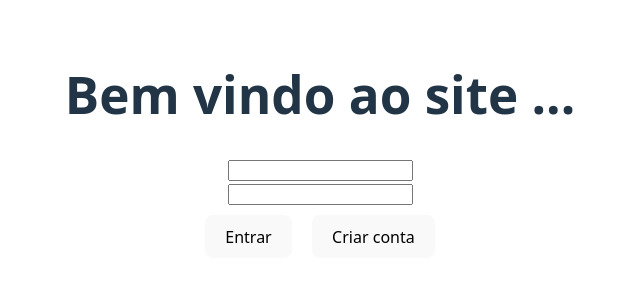
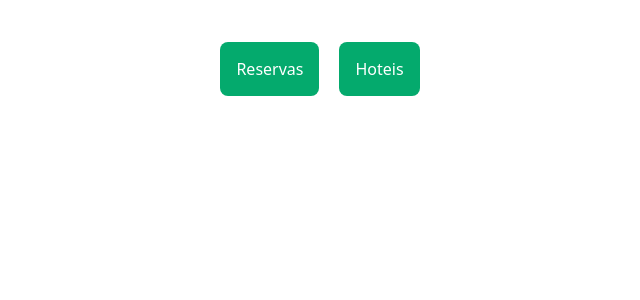
Before and after one commit to LeoKondii/BackEnd-2, a React (Vite) app: page /login in a window 1280 px wide. Shown: the top 300 px of the page, without its empty margins (320-960 px from the left). Built offline with nearby package versions, Linux system fonts and the light colour scheme.

Commit message:
React part 2

```diff
--- a/Models/Cliente.js
+++ b/Models/Cliente.js
@@ -19,6 +19,10 @@ module.exports = (sequelize, Sequelize) => {
         unique: true,
         allowNull: false
     },
+    tipoCliente: {
+        type: Sequelize.ENUM('Admin','Cliente'),
+        defaultValue: 'Cliente'
+    }
   });
   return Cliente;
 }
--- a/package.json
+++ b/package.json
@@ -11,7 +11,8 @@
   },
   "dependencies": {
     "react": "^19.2.0",
-    "react-dom": "^19.2.0"
+    "react-dom": "^19.2.0",
+    "react-router-dom": "^7.10.0"
   },
   "devDependencies": {
     "@eslint/js": "^9.39.1",
--- a/src/App.jsx
+++ b/src/App.jsx
@@ -1,19 +1,21 @@
 import './App.css'
 import './index.css'
-import Coleta from './assets/Componentes/Coleta'
+import TelaInicial from './assets/Componentes/Views/TelaInicial.jsx'
 import TelaCadastro from './assets/Componentes/Views/TelaCadastro.jsx'
+import TelaLogin from './assets/Componentes/Views/TelaLogin.jsx'
+import {BrowserRouter as Router, Route, Routes, Link} from 'react-router-dom'
 
 function App() {
   return (
     <>
       <div>
-        <h1>Bem vindo ao site ...</h1>
-      </div>
-      <Coleta nome="Usuário" dados="text"/>
-      <Coleta nome="Senha" dados="password"/>
-      <div>
-      <button className="button" onClick={() => alert('Redirecionando...')}>Entrar</button>
-      <button className="button" onClick={<TelaCadastro />}>Criar conta</button>
+      <Router>
+        <Routes>
+          <Route path='/' element={<TelaInicial />} />
+          <Route path='/cadastro' element={<TelaCadastro />} />
+          <Route path='/login' element={<TelaLogin />} />
+        </Routes>
+      </Router>
       </div>
     </>
   )
--- a/src/assets/Componentes/Views/TelaCadastro.jsx
+++ b/src/assets/Componentes/Views/TelaCadastro.jsx
@@ -1,7 +1,9 @@
 import Coleta from '../Coleta.jsx'
 import '../../../index.css'
+import { useNavigate } from 'react-router-dom';
 
 function TelaCadastro() {
+    const navigate = useNavigate();
     return (
     <>
         <div>
@@ -12,7 +14,7 @@ function TelaCadastro() {
         <Coleta nome="Email" dados="email"/>
         <div>
         <button className="button" onClick={() => alert('Redirecionando...')}>Concluir</button>
-        <button className="button" onClick={() => alert('Redirecionando...')}>Retornar</button>
+        <button className="button" onClick={() => navigate('/')}>Retornar</button>
         </div>
     </>)
     }
--- a/src/assets/Componentes/Views/TelaInicial.jsx
+++ b/src/assets/Componentes/Views/TelaInicial.jsx
@@ -1,7 +1,10 @@
 import Coleta from '../Coleta.jsx'
 import '../../../index.css'
+import { useNavigate } from 'react-router-dom';
+
 
 function TelaInicial() {
+    const navigate = useNavigate();
     return (
     <>
         <div>
@@ -9,10 +12,9 @@ function TelaInicial() {
         </div>
         <Coleta nome="Nome" dados="text"/>
         <Coleta nome="Senha" dados="password"/>
-        <Coleta nome="Email" dados="email"/>
         <div>
-        <button className="button" onClick={() => alert('Redirecionando...')}>Concluir</button>
-        <button className="button" onClick={() => alert('Redirecionando...')}>Retornar</button>
+        <button className="button" onClick={() => navigate('/login')}>Concluir</button>
+        <button className="button" onClick={() => navigate('/cadastro')}>Cadastrar</button>
         </div>
     </>)
     }
--- /dev/null
+++ b/src/assets/Componentes/Views/TelaLogin.jsx
@@ -0,0 +1,37 @@
+import '../../../index.css'
+import { useNavigate } from 'react-router-dom';
+
+function TelaLogin() {
+    const navigate = useNavigate();
+    return (
+    <>
+        <div>
+            <script>
+            if(user.tipoCliente == 'Admin'){
+            <div class='dropdown'>
+                <button class="dropbtn">Clientes</button>
+                <div class="dropdown-content">
+                    <a href="#">Adicionar</a>
+                    <a href="#">Listar</a>
+                </div>
+            </div>
+}
+            </script>
+            <div class='dropdown'>
+                <button class="dropbtn">Reservas</button>
+                <div class="dropdown-content">
+                    <a href="#">Adicionar</a>
+                    <a href="#">Listar</a>
+                </div>
+            </div>
+            <div class='dropdown'>
+                <button class="dropbtn">Hoteis</button>
+                <div class="dropdown-content">
+                    <a href="#">Adicionar</a>
+                    <a href="#">Listar</a>
+                </div>
+            </div>
+        </div>
+    </>)
+    }
+export default TelaLogin;
--- a/src/index.css
+++ b/src/index.css
@@ -4,22 +4,13 @@
   font-weight: 400;
 
   color-scheme: light dark;
-  color: rgba(255, 255, 255, 0.87);
-  background-color: #242424;
+  color: rgba(0, 0, 0, 0.87);
+  background-color: #ffffff;
 
   font-synthesis: none;
   text-rendering: optimizeLegibility;
   -webkit-font-smoothing: antialiased;
   -moz-osx-font-smoothing: grayscale;
-}
-
-a {
-  font-weight: 500;
-  color: #646cff;
-  text-decoration: inherit;
-}
-a:hover {
-  color: #535bf2;
 }
 
 body {
@@ -30,11 +21,6 @@ body {
   min-height: 100vh;
 }
 
-h1 {
-  font-size: 3.2em;
-  line-height: 1.1;
-}
-
 button {
   border-radius: 8px;
   border: 1px solid transparent;
@@ -42,7 +28,7 @@ button {
   font-size: 1em;
   font-weight: 500;
   font-family: inherit;
-  background-color: #1a1a1a;
+  background-color: #c9c9c9;
   cursor: pointer;
   transition: border-color 0.25s;
   margin: 10px;
@@ -50,20 +36,38 @@ button {
 button:hover {
   border-color: #535353;
 }
-button:focus,
-button:focus-visible {
-  outline: 4px auto -webkit-focus-ring-color;
+
+.dropbtn {
+  background-color: #04AA6D;
+  color: white;
+  padding: 16px;
+  font-size: 16px;
+  border: none;
 }
 
-@media (prefers-color-scheme: light) {
-  :root {
-    color: #213547;
-    background-color: #ffffff;
-  }
-  a:hover {
-    color: #747bff;
-  }
-  button {
-    background-color: #f9f9f9;
-  }
+.dropdown {
+  position: relative;
+  display: inline-block;
 }
+
+.dropdown-content {
+  display: none;
+  position: absolute;
+  background-color: #f1f1f1;
+  min-width: 160px;
+  box-shadow: 0px 8px 16px 0px rgba(0,0,0,0.2);
+  z-index: 1;
+}
+
+.dropdown-content a {
+  color: black;
+  padding: 12px 16px;
+  text-decoration: none;
+  display: block;
+}
+
+.dropdown-content a:hover {background-color: #ddd;}
+
+.dropdown:hover .dropdown-content {display: block;}
+
+.dropdown:hover .dropbtn {background-color: #3e8e41;}
```
Also changed, not shown: src/assets/Componentes/Botao.jsx (deleted, +0 -7 lines), 1 other file (tests, documents, lock files or other folders).
